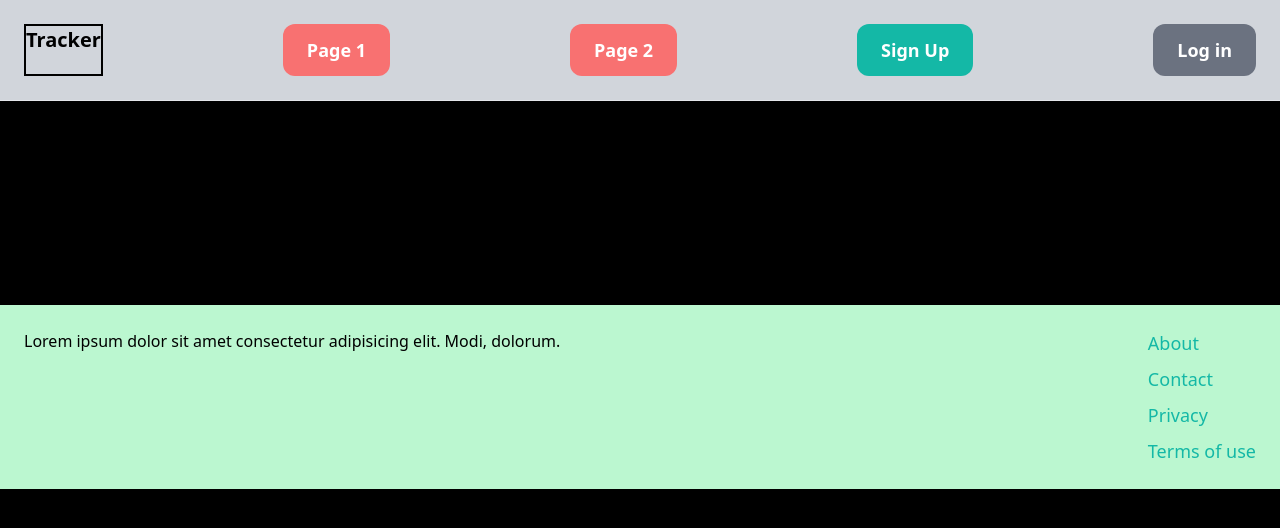
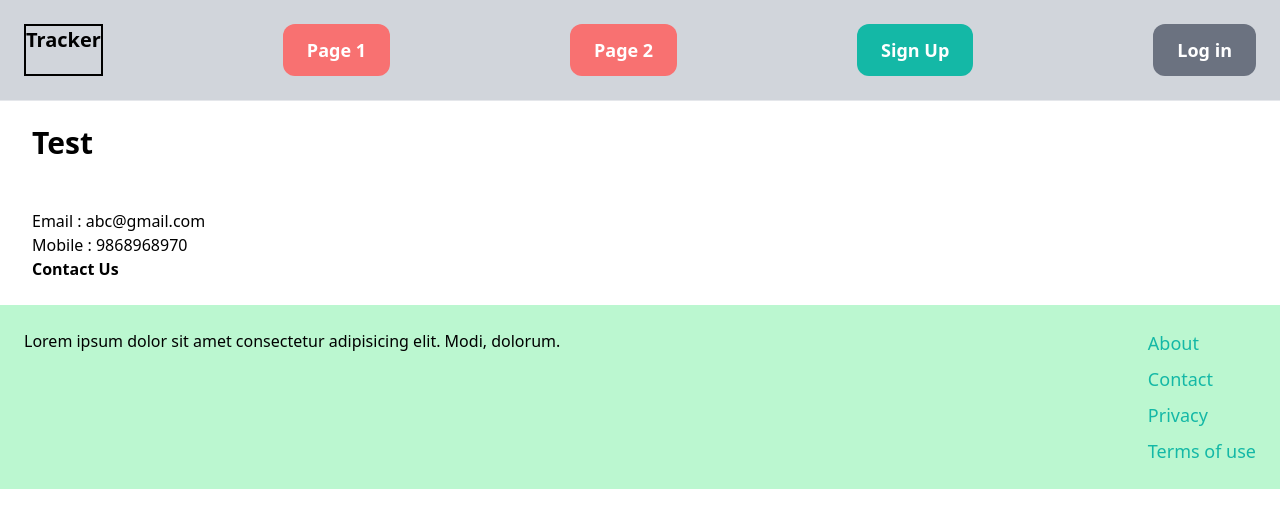
Before and after one commit to adi-tyasingh/ExpenseTracker, a Django app: page /core/test/ in a window 1280 px wide. Shown: the top 528 px of the page. Run offline with Django 4.2, Linux system fonts and the light colour scheme; some libraries are stand-ins or nearby versions.

Commit message:
base.html trial

```diff
--- a/core/templates/core/base.html
+++ b/core/templates/core/base.html
@@ -8,7 +8,7 @@
     <link rel="stylesheet" href="https://encrypted-tbn0.gstatic.com/images?q=tbn:ANd9GcQ1FNkB4oJhsoKGhR9IdFLnTqmE8c0rxk-TyA&usqp=CAU"  type="image/x-icon">
 
 </head>
-<body class="bg-black">
+<body class="">
     <!-- navigation -->
     <nav class="px-6 py-6 flex justify-between items-centre border-b bg-gray-300 border-black-400">
         <a href="/" class="text-xl font-bold text-underline border-2 border-black">Tracker</a>
--- a/core/urls.py
+++ b/core/urls.py
@@ -1,5 +1,8 @@
 from django.urls import path
 from . import views
+
+app_name='core'
+
 urlpatterns=[
     path('test/',views.test,name='test'),
 ]
```
